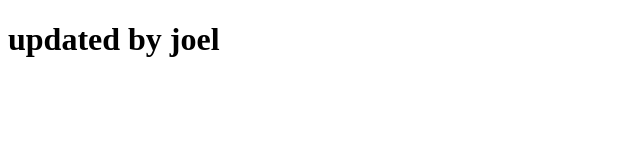
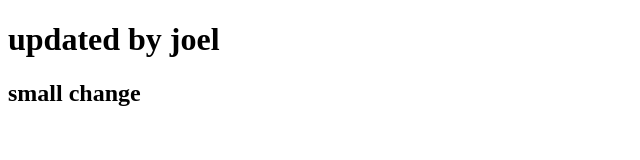
Before and after one commit to primaulia/training-454, a plain HTML site: page index.html in a window 1280 px wide. Shown: the whole page, without its empty margins (0-640 px from the left). Drawn offline with Linux system fonts and the light colour scheme.

Commit message:
made small changes

```diff
--- a/index.html
+++ b/index.html
@@ -7,5 +7,6 @@
 </head>
 <body>
   <h1>updated by joel</h1>
+  <h2>small change</h2>
 </body>
 </html>
```
